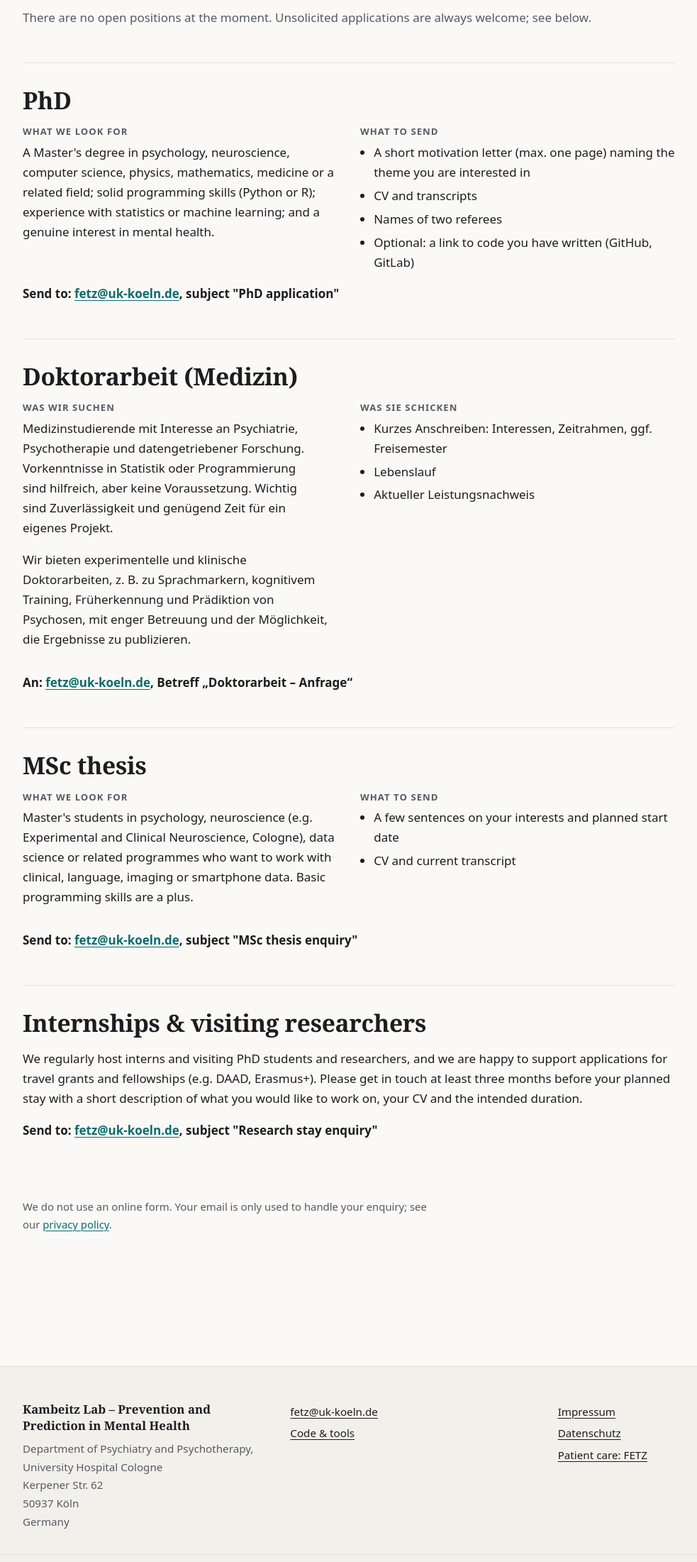
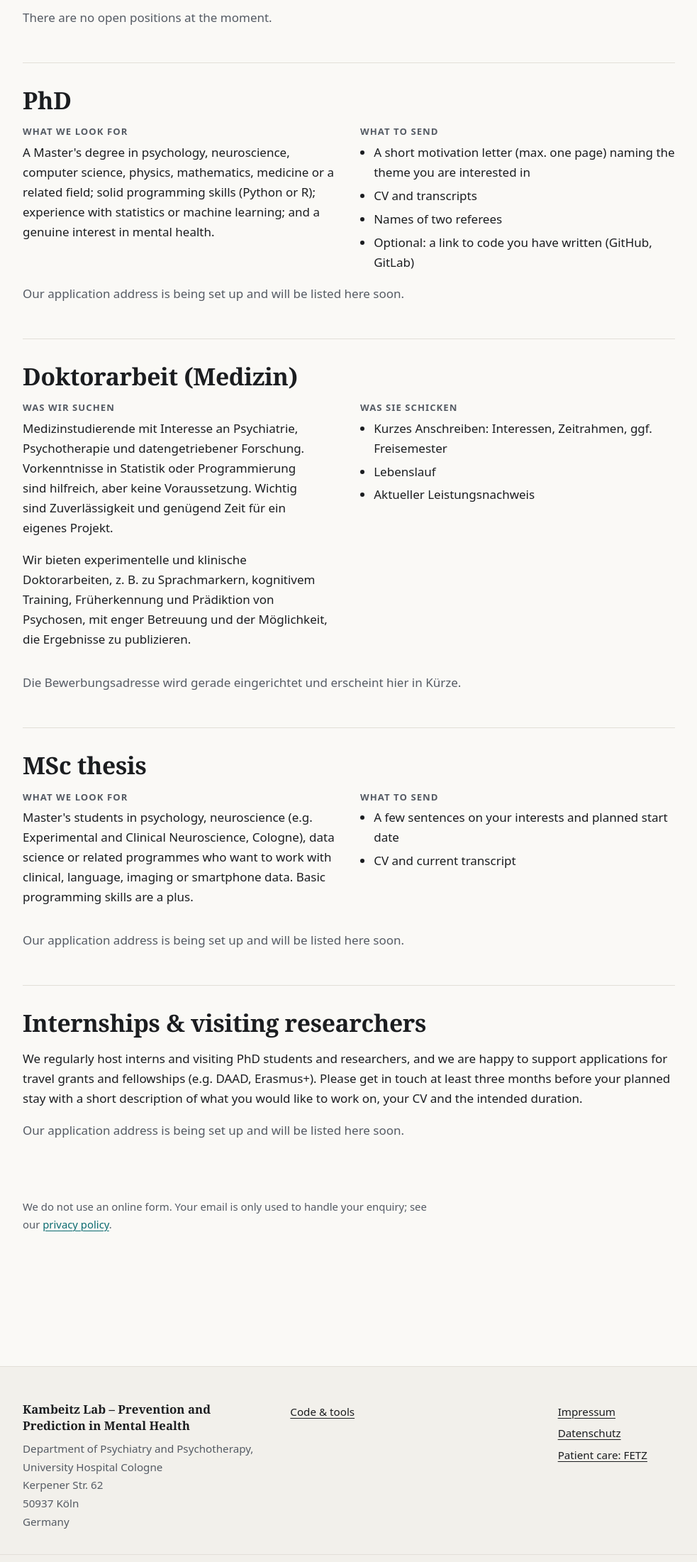
Before and after one commit to kambeitzlab/kambeitzlab-site, an Astro site: page /join in a window 1280 px wide. Shown: the part 596-2797 px from the top of the page at 71% size, without its empty margins (58-1041 px from the left). Built offline with nearby package versions, Linux system fonts and the light colour scheme; Astro itself is replaced by a stand-in of ours.

Commit message:
Remove fetz@ address from Join, Contact and footer
fetz@uk-koeln.de is reserved for clinical mail; it now appears only in
Impressum and Datenschutz. Join and Contact show a placeholder until
dedicated lab addresses (contactEmail, applyEmail) are set.

Co-Authored-By: Claude Opus 5.5 <noreply@anthropic.com>

```diff
--- a/src/components/Footer.astro
+++ b/src/components/Footer.astro
@@ -16,7 +16,7 @@ const year = new Date().getFullYear();
     <div>
       <h2 class="visually-hidden">Contact and links</h2>
       <ul class="links">
-        <li><a href={`mailto:${site.email}`}>{site.email}</a></li>
+        {site.contactEmail && <li><a href={`mailto:${site.contactEmail}`}>{site.contactEmail}</a></li>}
         <li><a href={url('/code/')}>Code &amp; tools</a></li>
         {site.github && <li><a href={site.github} rel="noopener">GitHub</a></li>}
         {site.orcid && <li><a href={site.orcid} rel="noopener">ORCID</a></li>}
--- a/src/data/site.ts
+++ b/src/data/site.ts
@@ -10,9 +10,11 @@ export const site = {
   // TODO: confirm the public lab address
   institution: 'Department of Psychiatry and Psychotherapy, University Hospital Cologne',
   address: ['Kerpener Str. 62', '50937 Köln', 'Germany'],
+  // Legal contact (Impressum/Datenschutz only). fetz@ is reserved for clinical mail.
   email: 'fetz@uk-koeln.de',
-  // TODO: confirm where applications should go (Join us page)
-  applyEmail: 'fetz@uk-koeln.de',
+  // TODO: dedicated lab addresses. Contact page, footer and Join page hide the address while empty.
+  contactEmail: '',
+  applyEmail: '',
   // Links are hidden while empty.
   github: '', // TODO: lab GitHub organisation, e.g. https://github.com/kambeitzlab
   orcid: '', // TODO: Joseph's ORCID iD, e.g. https://orcid.org/0000-…
--- a/src/layouts/Base.astro
+++ b/src/layouts/Base.astro
@@ -25,7 +25,7 @@ const organization = {
   '@type': 'ResearchOrganization',
   name: site.longName,
   url: new URL(url('/'), Astro.site).href,
-  email: site.email,
+  ...(site.contactEmail && { email: site.contactEmail }),
   parentOrganization: { '@type': 'Hospital', name: 'University Hospital Cologne' },
   address: {
     '@type': 'PostalAddress',
--- a/src/pages/join.astro
+++ b/src/pages/join.astro
@@ -35,7 +35,7 @@ const mail = (subject: string) => `mailto:${site.applyEmail}?subject=${encodeURI
       <h2 id="open-positions-title">Open positions</h2>
       {
         positions.length === 0 ? (
-          <p class="none">There are no open positions at the moment. Unsolicited applications are always welcome; see below.</p>
+          <p class="none">There are no open positions at the moment.</p>
         ) : (
           <ul class="positions" role="list">
             {positions.map((p) => (
@@ -70,7 +70,9 @@ const mail = (subject: string) => `mailto:${site.applyEmail}?subject=${encodeURI
           </ul>
         </div>
       </div>
-      <p class="to">Send to: <a href={mail('PhD application')}>{site.applyEmail}</a>, subject "PhD application"</p>
+      {site.applyEmail ? (
+        <p class="to">Send to: <a href={mail('PhD application')}>{site.applyEmail}</a>, subject "PhD application"</p>
+      ) : <p class="to pending">Our application address is being set up and will be listed here soon.</p>}
     </section>
 
     <section id="doktorarbeit" class="block" lang="de" aria-labelledby="doktorarbeit-title">
@@ -97,7 +99,9 @@ const mail = (subject: string) => `mailto:${site.applyEmail}?subject=${encodeURI
           </ul>
         </div>
       </div>
-      <p class="to">An: <a href={mail('Doktorarbeit – Anfrage')}>{site.applyEmail}</a>, Betreff „Doktorarbeit – Anfrage“</p>
+      {site.applyEmail ? (
+        <p class="to">An: <a href={mail('Doktorarbeit – Anfrage')}>{site.applyEmail}</a>, Betreff „Doktorarbeit – Anfrage“</p>
+      ) : <p class="to pending">Die Bewerbungsadresse wird gerade eingerichtet und erscheint hier in Kürze.</p>}
     </section>
 
     <section id="msc" class="block" aria-labelledby="msc-title">
@@ -118,7 +122,9 @@ const mail = (subject: string) => `mailto:${site.applyEmail}?subject=${encodeURI
           </ul>
         </div>
       </div>
-      <p class="to">Send to: <a href={mail('MSc thesis enquiry')}>{site.applyEmail}</a>, subject "MSc thesis enquiry"</p>
+      {site.applyEmail ? (
+        <p class="to">Send to: <a href={mail('MSc thesis enquiry')}>{site.applyEmail}</a>, subject "MSc thesis enquiry"</p>
+      ) : <p class="to pending">Our application address is being set up and will be listed here soon.</p>}
     </section>
 
     <section id="visiting" class="block" aria-labelledby="visiting-title">
@@ -128,7 +134,9 @@ const mail = (subject: string) => `mailto:${site.applyEmail}?subject=${encodeURI
         fellowships (e.g. DAAD, Erasmus+). Please get in touch at least three months before your planned stay with a short description of what you
         would like to work on, your CV and the intended duration.
       </p>
-      <p class="to">Send to: <a href={mail('Research stay enquiry')}>{site.applyEmail}</a>, subject "Research stay enquiry"</p>
+      {site.applyEmail ? (
+        <p class="to">Send to: <a href={mail('Research stay enquiry')}>{site.applyEmail}</a>, subject "Research stay enquiry"</p>
+      ) : <p class="to pending">Our application address is being set up and will be listed here soon.</p>}
     </section>
 
     <p class="note">
@@ -153,6 +161,7 @@ const mail = (subject: string) => `mailto:${site.applyEmail}?subject=${encodeURI
   .cols ul { padding-left: 1.2rem; margin: 0; }
   .cols li + li { margin-top: 0.3rem; }
   .to { margin-top: 1rem; font-weight: 600; }
+  .pending { font-weight: 400; color: var(--muted); }
   .none { color: var(--muted); }
   .positions { list-style: none; padding: 0; display: grid; gap: 1rem; }
   .positions .card { padding: 1.25rem; }
```
Also changed, not shown: OPEN_ITEMS.md (+1 -1 lines), src/pages/contact.astro (+10 -2 lines).
